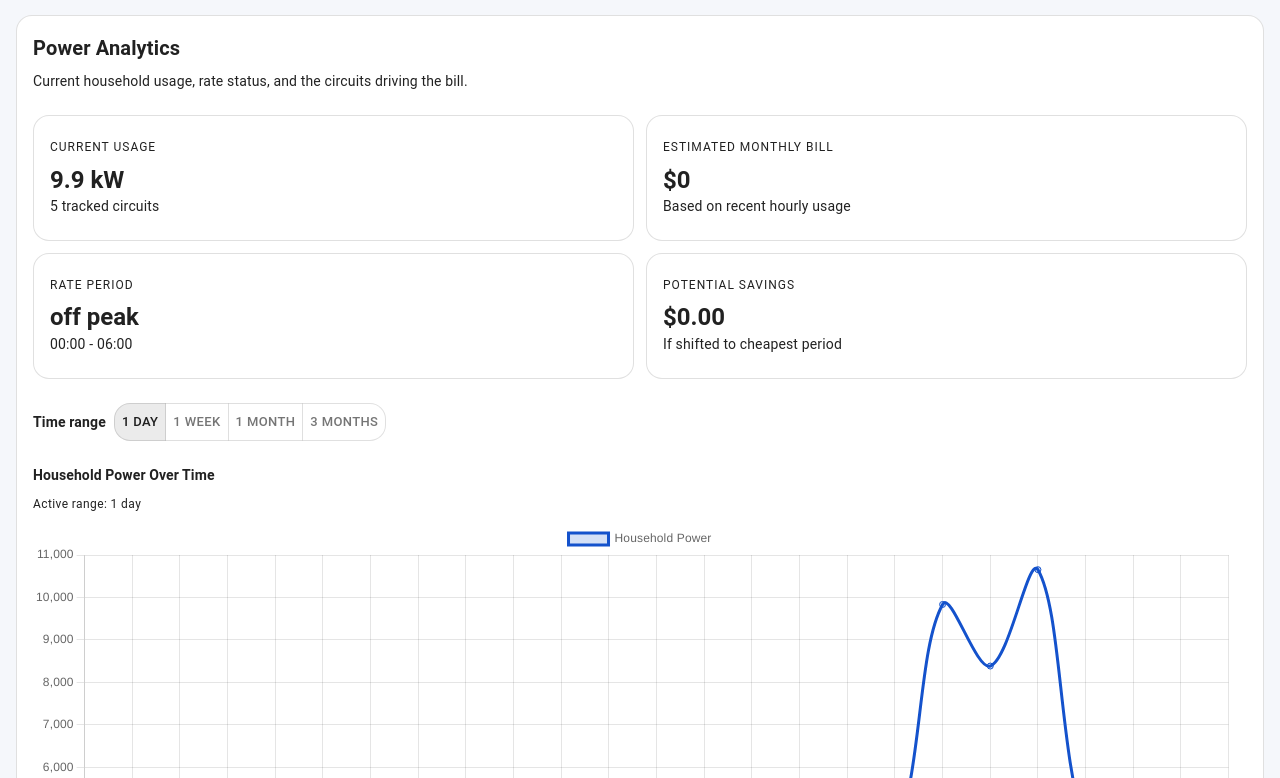
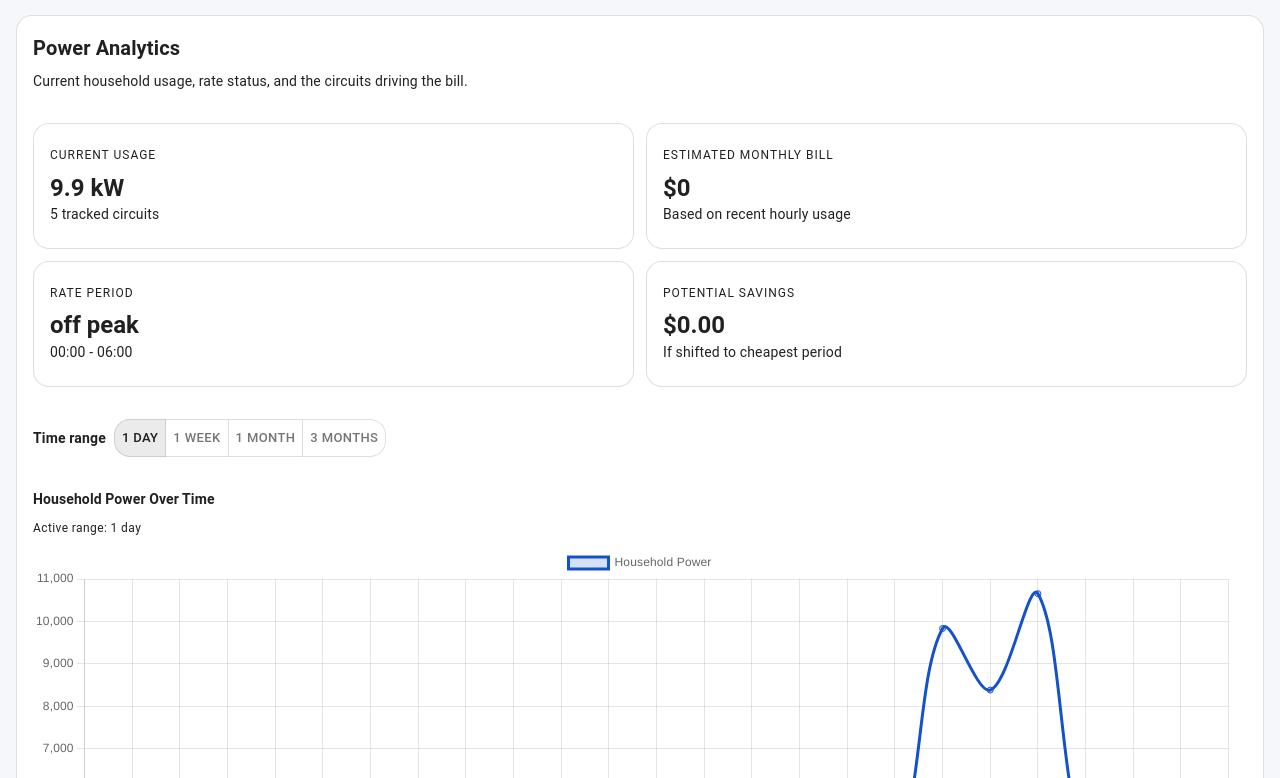
Before and after one commit to masoncpott/capstone-303, a React (Vite) app: page / in a window 1280 px wide. Shown: the part 982-1760 px from the top of the page. Built offline with nearby package versions, Linux system fonts and the light colour scheme.

Commit message:
feat: adjust padding and spacing in PowerAnalyticsPanel for improved layout

```diff
--- a/src/components/home/PowerAnalyticsPanel.tsx
+++ b/src/components/home/PowerAnalyticsPanel.tsx
@@ -180,9 +180,9 @@ export function PowerAnalyticsPanel() {
   }));
 
   return (
-    <Card variant="outlined" sx={{ pb: 8 }}>
+    <Card variant="outlined" sx={{ pb: { xs: 4, sm: 8 } }}>
       <CardContent>
-        <Stack spacing={3}>
+        <Stack spacing={4}>
           <div>
             <Typography variant="h6" sx={{ fontWeight: 700 }} gutterBottom>
               {powerAnalyticsConfig.panel.title}
```
